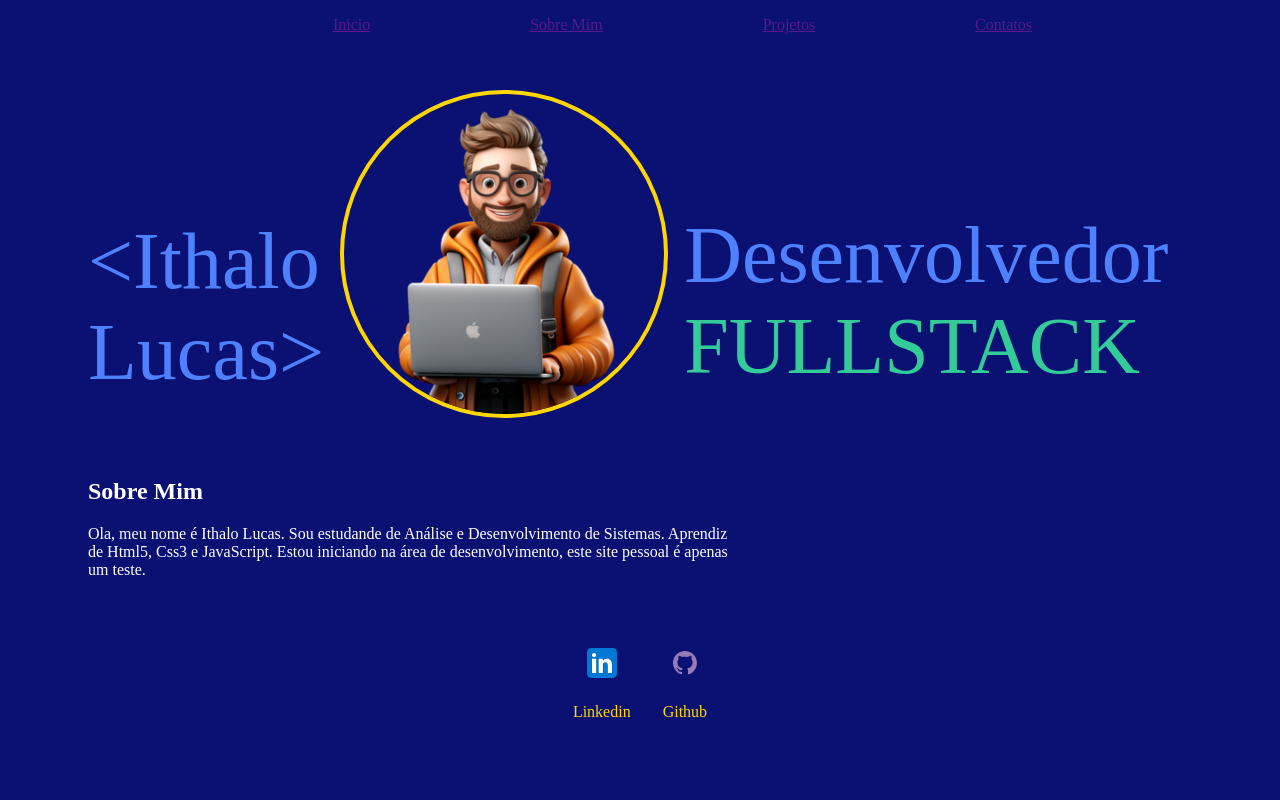
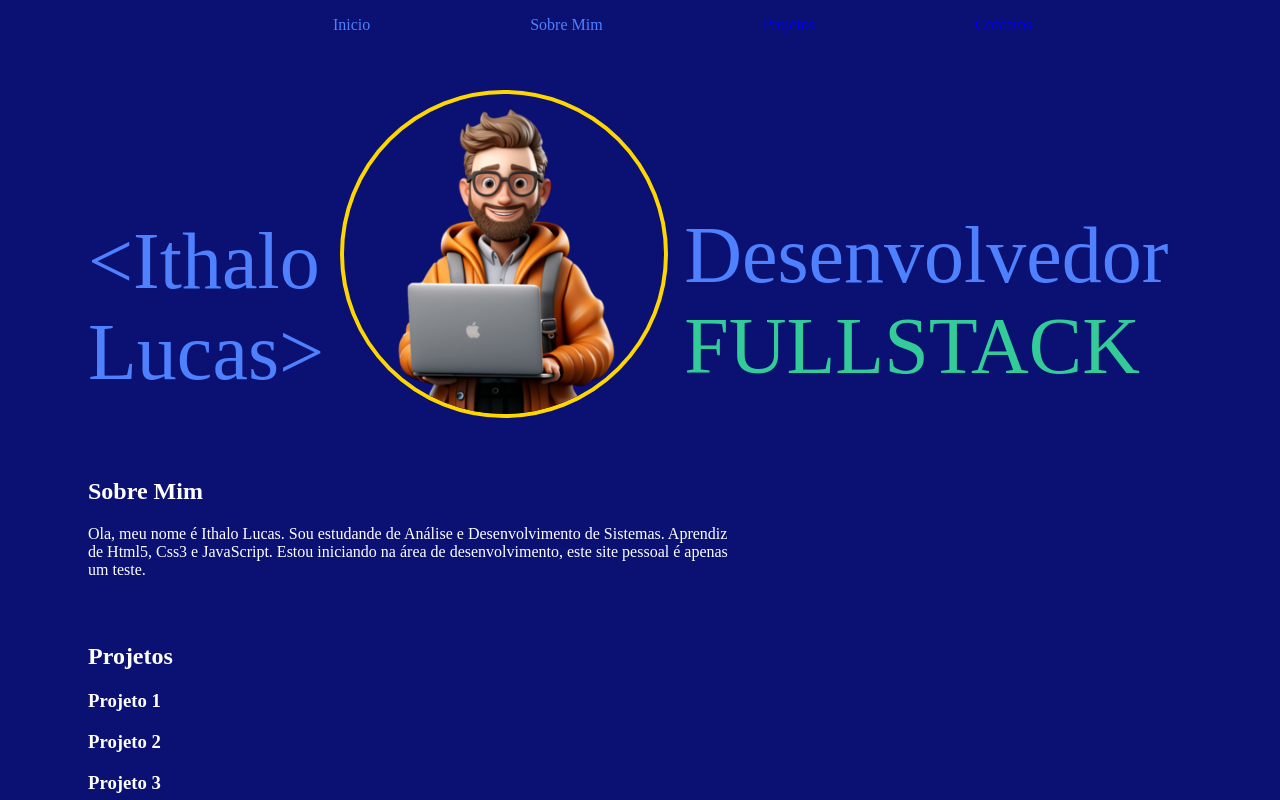
Before and after one commit to IthaloLucass/IthaloLucass.github.io, a plain HTML site: page index.html in a window 1280 px wide. Shown: the top 800 px of the page. Drawn offline with Linux system fonts and the light colour scheme; a web font is replaced by a local one.

Commit message:
Update index.html

```diff
--- a/index.html
+++ b/index.html
@@ -14,16 +14,16 @@
         <nav>
             <ul>
                 <li>
-                    <a href="">Inicio</a>
+                    <a>Inicio</a>
                 </li>
                 <li>
-                    <a href="">Sobre Mim</a>
+                    <a>Sobre Mim</a>
                 </li>
                 <li>
-                    <a href="">Projetos</a>
+                    <a href="#projetos">Projetos</a>
                 </li>
                 <li>
-                    <a href="">Contatos</a>
+                    <a href="#contatos">Contatos</a>
                 </li>
             </ul>
         </nav>
@@ -43,10 +43,26 @@
 
 
             </p>
-
+        </section>
+        <section id="projetos" class="section-container">
+            <h2>Projetos</h2>
+            <div class="projects-grade">
+                <div class="projects">
+                    <h3>Projeto 1</h3>
+                    <p></p>
+                </div>
+                <div class="projects">
+                    <h3>Projeto 2</h3>
+                    <p></p>
+                </div>
+                <div class="projects">
+                    <h3>Projeto 3</h3>
+                    <p></p>
+                </div>
+            </div>
         </section>
 
-        <footer>
+        <footer id="contatos">
 
             <a href="https://www.linkedin.com/in/ithalo-lucas-a22950295/" target="_blank">
                 <img src="./img/linkedin.svg" alt="Linkedin" >
```
